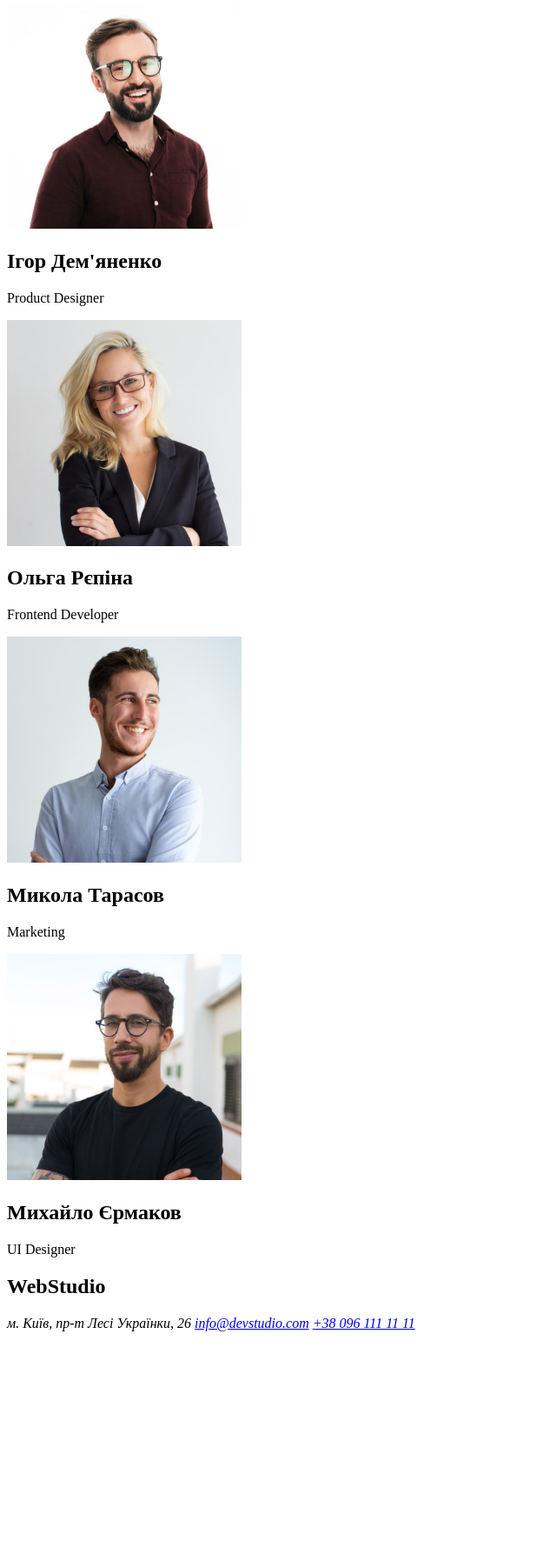
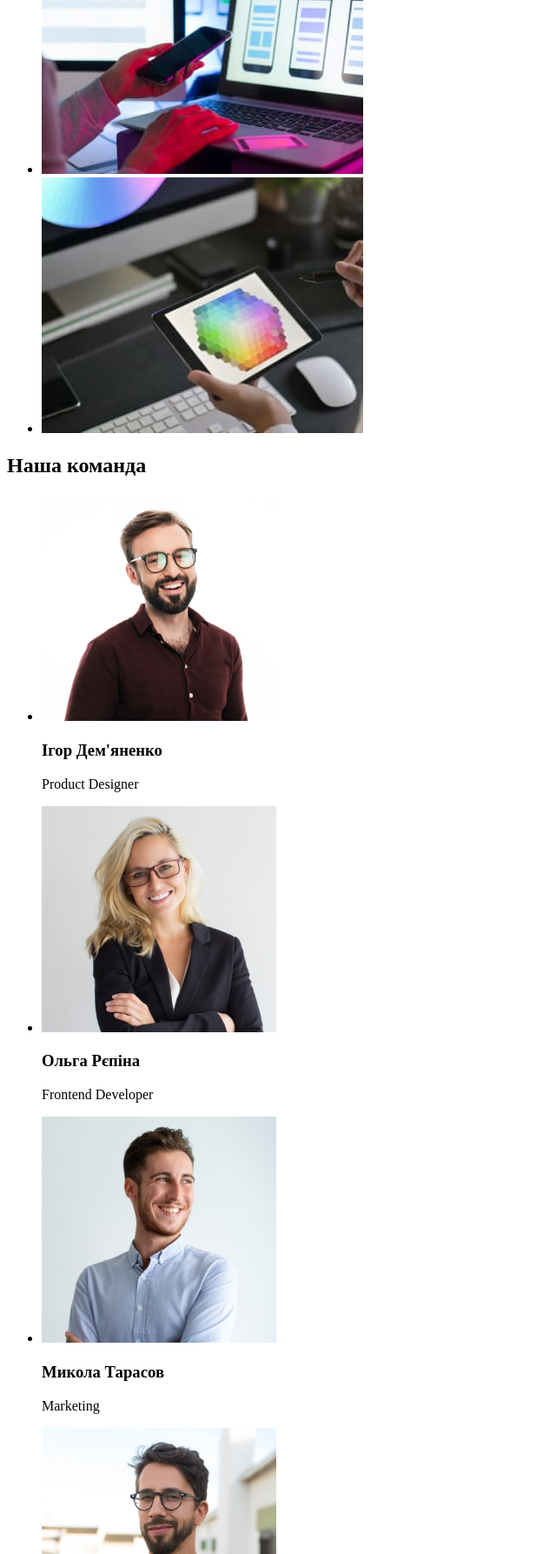
Before and after one commit to Kerlinesss/goit-markup-hw-01, a plain HTML site: page index.html in a window 1280 px wide. Shown: the part 1013-2800 px from the top of the page at 87% size, without its empty margins (0-640 px from the left). Before the commit the page ends 2552 px from the top, so only its background shows below. Drawn offline with Linux system fonts and the light colour scheme.

Commit message:
added new content

```diff
--- a/index.html
+++ b/index.html
@@ -32,27 +32,27 @@
       <section>
         <ul>
           <li>
-            <h2>УВАГА ДО ДЕТАЛЕЙ</h2>
+            <h3>УВАГА ДО ДЕТАЛЕЙ</h3>
             <p>
               Ідейні міркування, і навіть початок повсякденної роботи з
               формування позиції.
             </p>
           </li>
           <li>
-            <h2>ПУНКТУАЛЬНІСТЬ</h2>
+            <h3>ПУНКТУАЛЬНІСТЬ</h3>
             <p>
               Завдання організації, особливо рамки і місце навчання кадрів тягне
               у себе.
             </p>
           </li>
           <li>
-            <h2>ПЛАНУВАННЯ</h2>
+            <h3>ПЛАНУВАННЯ</h3>
             <p>
               Так само консультація з широким активом значною мірою зумовлює.
             </p>
           </li>
           <li>
-            <h2>СУЧАСНІ ТЕХНОЛОГІЇ</h2>
+            <h3>СУЧАСНІ ТЕХНОЛОГІЇ</h3>
             <p>
               Значимість цих проблем настільки очевидна, що реалізація планових
               завдань.
@@ -62,30 +62,35 @@
       </section>
       <section>
         <h2>Чим ми займаємося</h2>
-        <img src="images/box1.jpg" alt="programming" width="370" height="294" />
-        <img src="images/box3.jpg" alt="programming" width="370" height="294" />
-        <img src="images/box2.jpg" alt="programming" width="370" height="294" />
+        <ul>
+        <li> <img src="images/box1.jpg" alt="програмування" width="370" height="294" /> </li>
+        <li> <img src="images/box3.jpg" alt="програмування" width="370" height="294" /> </li>
+        <li> <img src="images/box2.jpg" alt="програмування" width="370" height="294" /> </li>
+        </ul>
       </section>
       <section>
-        <h2>Наша команда</h2>
-        <img src="images/1person.jpg" alt="person" width="270" height="260" />
-        <h2>Ігор Дем'яненко</h2>
+        <h2>Наша команда</h3>
+          <ul>
+        <li> <img src="images/1person.jpg" alt="персона" width="270" height="260" />
+        <h3>Ігор Дем'яненко</h3>
         <p>Product Designer</p>
-        <img src="images/2person.jpg" alt="person" width="270" height="260" />
-        <h2>Ольга Рєпіна</h2>
-        <p>Frontend Developer</p>
-        <img src="images/3person.jpg" alt="person" width="270" height="260" />
-        <h2>Микола Тарасов</h2>
-        <p>Marketing</p>
-        <img src="images/4person.jpg" alt="person" width="270" height="260" />
-        <h2>Михайло Єрмаков</h2>
-        <p>UI Designer</p>
+        </li>
+        <li> <img src="images/2person.jpg" alt="персона" width="270" height="260" />
+        <h3>Ольга Рєпіна</h3>
+        <p>Frontend Developer</p> </li>
+        <li><img src="images/3person.jpg" alt="персона" width="270" height="260" />
+        <h3>Микола Тарасов</h3>
+        <p>Marketing</p> </li>
+        <li><img src="images/4person.jpg" alt="персона" width="270" height="260" />
+        <h3>Михайло Єрмаков</h3>
+        <p>UI Designer</p> </li>
+        </ul>
       </section>
     </main>
     <footer>
-      <h2>WebStudio</h2>
+      <a href="/">WebStudio</a>
       <address>
-        м. Київ, пр-т Лесі Українки, 26
+        <p> м. Київ, пр-т Лесі Українки, 26 </p>
         <a href="mailto:info@devstudio.com">info@devstudio.com</a>
         <a href="tel:+380961111111">+38 096 111 11 11</a>
       </address>
```
